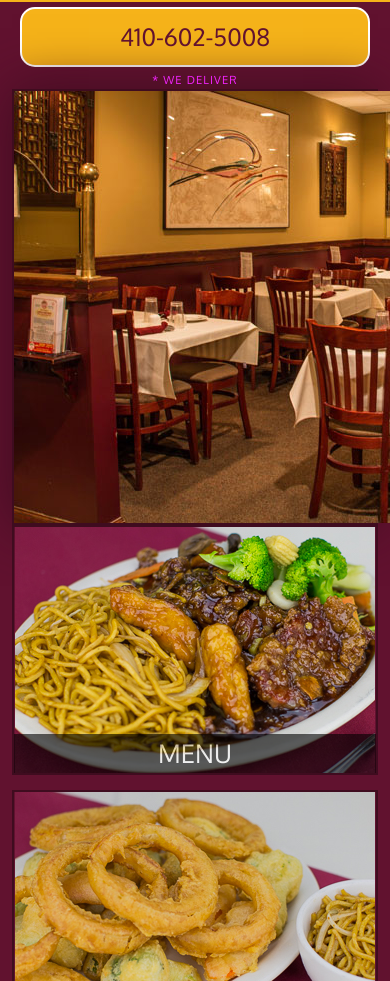
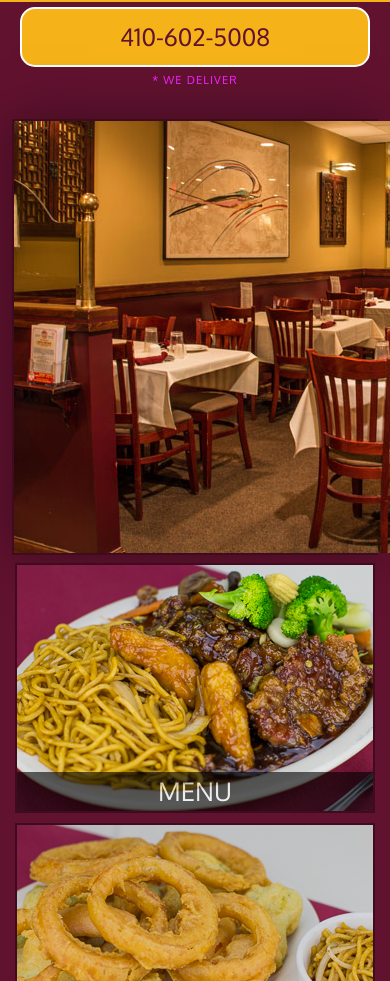
Before and after one commit to Perty53/restosite, a plain HTML site: page index.html in a window 390 px wide. Shown: the part 119-1100 px from the top of the page. Drawn offline with Linux system fonts and the light colour scheme; some icons are missing.

Commit message:
Add margin between the tiles and resize the #map-tile

```diff
--- a/css/style.css
+++ b/css/style.css
@@ -101,8 +101,47 @@ a {
 .container .jumbotron{
 	box-shadow: 0 0 50px #3f0c1f;
 	border: 2px solid #3f0c1f;
+	margin-top : 5px;
+	margin-bottom: 8px;
 }
 
+/*TILES*/
+#menu-tile, #specials-tile, #map-tile{
+	height: 250px;
+	width: 100%;
+	margin-bottom: 15px;
+	position: relative;
+	border: 2px solid #3f0c1f;
+	overflow: hidden;
+}
+
+#menu-tile:hover, #specials-tile:hover, #map-tile:hover{
+box-shadow: 0 1px 5px 1px #cccccc;
+}
+
+#menu-tile{
+	background: url("../images/menu-tile.jpg") no-repeat;
+	background-position: center;
+}
+
+#specials-tile{
+	background: url("../images/specials-tile.jpg") no-repeat;
+	background-position: center;
+}
+
+#menu-tile span, #specials-tile span, #map-tile span{
+	position: absolute;
+	right: 0;
+	bottom: 0;
+	width: 100%;
+	text-align: center;
+	font-size: 1.6em;
+	text-transform: uppercase;
+	background-color: #000;
+	color: #fff;
+	opacity: .6;
+
+}
 /****************** Large devices only *****************/
 @media (min-width: 992px){
 	.container .jumbotron{
@@ -200,47 +239,13 @@ a {
 	text-transform: uppercase;
 	}
 
-#menu-tile, #specials-tile {
+.container .jumbotron{
+	margin-top: 30px;
+	padding: 0;
+}
+#menu-tile, #specials-tile, #map-tile {
 	width: 360px;
-    margin: 0 auto 15px;
-	color: red;
+    margin: 0 auto 10px;
 	}
 
 }
-
-#menu-tile, #specials-tile, #map-tile{
-	height: 250px;
-	width: 100%;
-	margin-bottom: 15px;
-	position: relative;
-	border: 2px solid #3f0c1f;
-	overflow: hidden;
-}
-
-#menu-tile:hover, #specials-tile:hover, #map-tile:hover{
-box-shadow: 0 1px 5px 1px #cccccc;
-}
-
-#menu-tile{
-	background: url("../images/menu-tile.jpg") no-repeat;
-	background-position: center;
-}
-
-#specials-tile{
-	background: url("../images/specials-tile.jpg") no-repeat;
-	background-position: center;
-}
-
-#menu-tile span, #specials-tile span, #map-tile span{
-	position: absolute;
-	right: 0;
-	bottom: 0;
-	width: 100%;
-	text-align: center;
-	font-size: 1.6em;
-	text-transform: uppercase;
-	background-color: #000;
-	color: #fff;
-	opacity: .6;
-
-}
```
